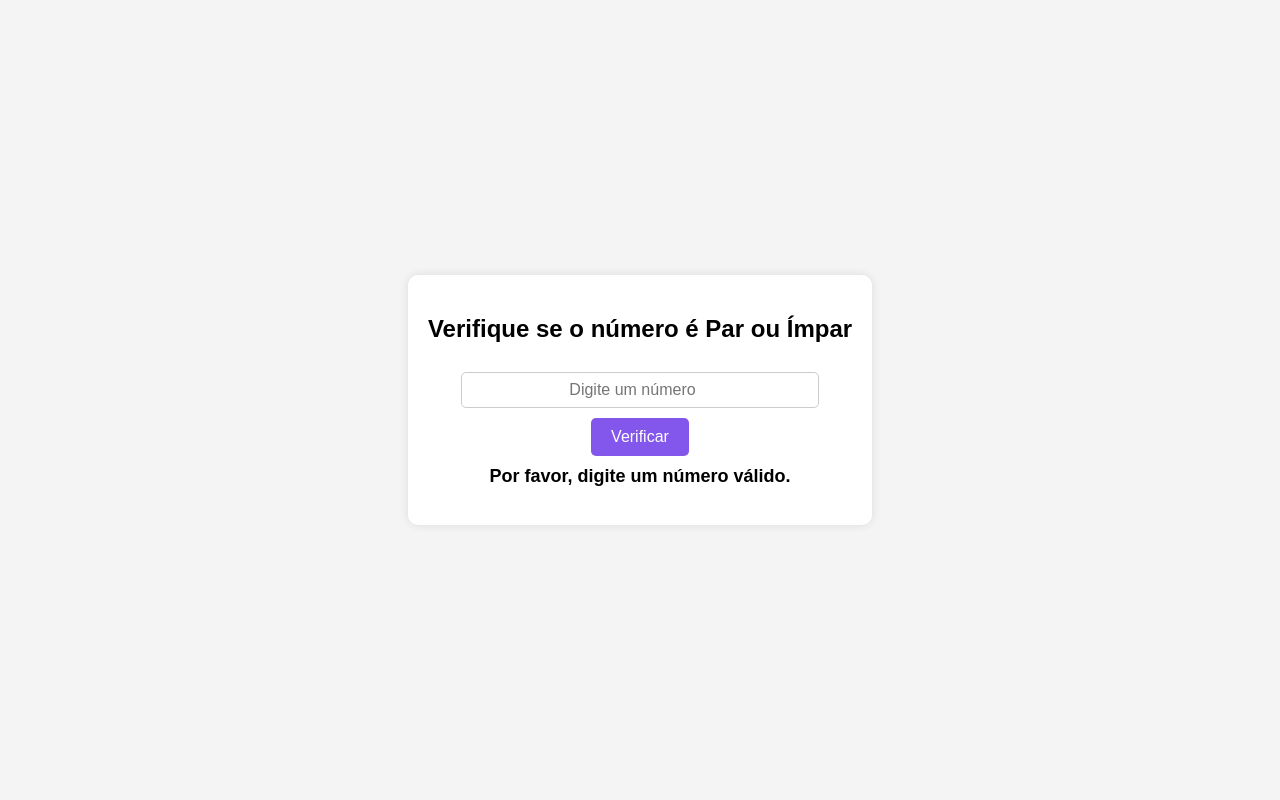
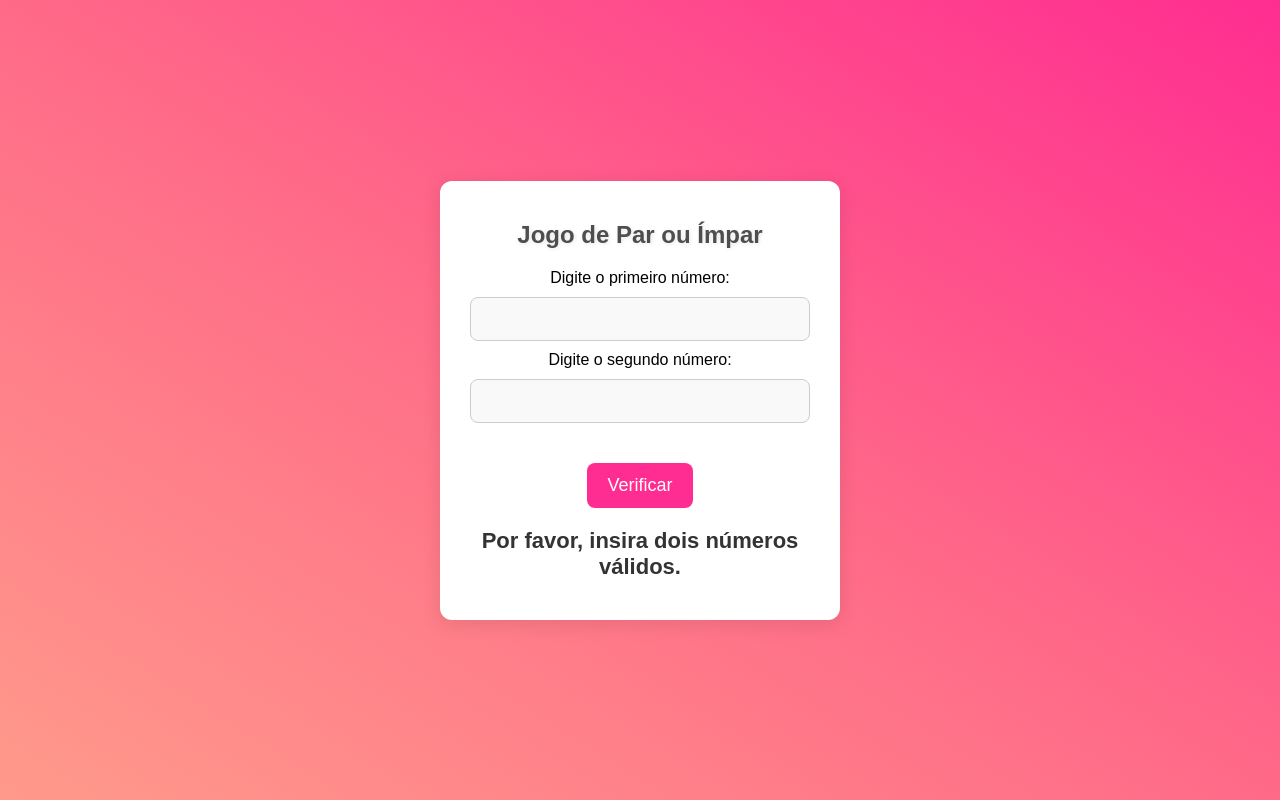
Before and after one commit to cantelerai/java.trabalho, a plain HTML site: page index.html in a window 1280 px wide. Both pictures are taken after a click on the button "Verificar". Drawn offline with Linux system fonts and the light colour scheme.

Commit message:
hfffffffffffffffff

```diff
--- a/index.html
+++ b/index.html
@@ -1,17 +1,23 @@
 <!DOCTYPE html>
-<html lang="pt-BR">
+<html lang="pt-br">
 <head>
     <meta charset="UTF-8">
     <meta name="viewport" content="width=device-width, initial-scale=1.0">
-    <title>Trabalho Java</title>
+    <title>Par ou Ímpar</title>
     <link rel="stylesheet" href="style.css">
 </head>
 <body>
     <div class="container">
-        <h2>Verifique se o número é Par ou Ímpar</h2>
-        <input type="number" id="numero" placeholder="Digite um número">
+        <h1>Jogo de Par ou Ímpar</h1>
+        <div class="input-section">
+            <label for="num1">Digite o primeiro número:</label>
+            <input type="number" id="num1">
+
+            <label for="num2">Digite o segundo número:</label>
+            <input type="number" id="num2">
+        </div>
         <button onclick="verificarParOuImpar()">Verificar</button>
-        <p id="resultado"></p>
+        <div id="resultado"></div>
     </div>
 
     <script src="script.js"></script>
--- a/script.js
+++ b/script.js
@@ -1,14 +1,25 @@
-// Função para verificar se o número é par ou ímpar
 function verificarParOuImpar() {
-    // Pegando o valor digitado pelo usuário
-    let numero = parseInt(document.getElementById("numero").value);
+    const num1 = parseInt(document.getElementById("num1").value);
+    const num2 = parseInt(document.getElementById("num2").value);
 
-    // Verificando se o número é par ou ímpar
-    if (isNaN(numero)) {
-        document.getElementById("resultado").innerText = "Por favor, digite um número válido.";
-    } else if (numero % 2 === 0) {
-        document.getElementById("resultado").innerText = `O número ${numero} é Par.`;
+    if (isNaN(num1) || isNaN(num2)) {
+        document.getElementById("resultado").innerText = "Por favor, insira dois números válidos.";
+        document.getElementById("resultado").classList.remove("par", "impar");
+        return;
+    }
+
+    const soma = num1 + num2;
+    let resultado = (soma % 2 === 0) ? "A soma é Par!" : "A soma é Ímpar!";
+
+    const resultadoDiv = document.getElementById("resultado");
+    resultadoDiv.innerText = resultado;
+
+    // Altera a classe para o estilo adequado (par ou impar)
+    if (soma % 2 === 0) {
+        resultadoDiv.classList.add("par");
+        resultadoDiv.classList.remove("impar");
     } else {
-        document.getElementById("resultado").innerText = `O número ${numero} é Ímpar.`;
+        resultadoDiv.classList.add("impar");
+        resultadoDiv.classList.remove("par");
     }
 }
--- a/style.css
+++ b/style.css
@@ -1,52 +1,97 @@
-/* Reset básico */
+* {
+    margin: 0;
+    padding: 0;
+    box-sizing: border-box;
+}
+
 body {
-    font-family: Arial, sans-serif;
-    background-color: #f4f4f4;
+    font-family: 'Arial', sans-serif;
+    background-color: #f0f4f8; /* Cor de fundo suave */
     display: flex;
     justify-content: center;
     align-items: center;
     height: 100vh;
-    margin: 0;
+    background-image: linear-gradient(to top right, #ff9a8b, #ff6a88, #ff2d91); /* Gradiente bonito */
 }
 
-/* Caixa principal */
 .container {
-    background: white;
-    padding: 20px;
-    border-radius: 10px;
-    box-shadow: 0 0 10px rgba(0, 0, 0, 0.1);
+    text-align: center;
+    background-color: #ffffff;
+    padding: 40px 30px;
+    border-radius: 12px;
+    box-shadow: 0 4px 20px rgba(0, 0, 0, 0.1);
+    width: 100%;
+    max-width: 400px; /* Limita a largura máxima */
+    transition: transform 0.3s ease; /* Efeito ao passar o mouse */
+}
+
+.container:hover {
+    transform: translateY(-5px); /* Efeito de elevação */
+}
+
+h1 {
+    margin-bottom: 20px;
+    font-size: 24px;
+    color: #4e4e4e; /* Cor de texto suave */
+    font-weight: 600;
+    text-shadow: 1px 1px 4px rgba(0, 0, 0, 0.1);
+}
+
+.input-section {
+    margin-bottom: 30px;
+}
+
+input {
+    width: 100%;
+    padding: 12px;
+    margin: 10px 0;
+    border-radius: 8px;
+    border: 1px solid #ccc;
+    font-size: 16px;
+    color: #333;
+    background-color: #f9f9f9;
+    transition: all 0.3s ease;
+}
+
+input:focus {
+    border-color: #ff2d91;
+    background-color: #fff7f9; /* Fundo suave quando focado */
+    outline: none;
+}
+
+button {
+    padding: 12px 20px;
+    background-color: #ff2d91; /* Cor vibrante para o botão */
+    color: white;
+    border: none;
+    border-radius: 8px;
+    cursor: pointer;
+    font-size: 18px;
+    transition: background-color 0.3s ease, transform 0.3s ease;
+}
+
+button:hover {
+    background-color: #ff68a3;
+    transform: translateY(-3px); /* Efeito de botão ao passar o mouse */
+}
+
+button:active {
+    background-color: #ff2d91; /* Cor de fundo quando o botão é clicado */
+    transform: translateY(1px);
+}
+
+#resultado {
+    margin-top: 20px;
+    font-size: 22px;
+    font-weight: bold;
+    color: #333;
     text-align: center;
 }
 
-/* Campo de entrada */
-input {
-    width: 80%;
-    padding: 8px;
-    margin: 10px 0;
-    border: 1px solid #ccc;
-    border-radius: 5px;
-    text-align: center;
-    font-size: 16px;
+#resultado.par {
+    color: #4CAF50; /* Verde para resultado par */
 }
 
-/* Botão */
-button {
-    background-color: #8457ec;
-    color: white;
-    border: none;
-    padding: 10px 20px;
-    cursor: pointer;
-    font-size: 16px;
-    border-radius: 5px;
+#resultado.impar {
+    color: #FF5722; /* Laranja para resultado ímpar */
 }
-
-button:hover {
-    background-color: #9546ca;
-}
-
-/* Resultado */
-p {
-    font-size: 18px;
-    font-weight: bold;
-    margin-top: 10px;
-}
```
